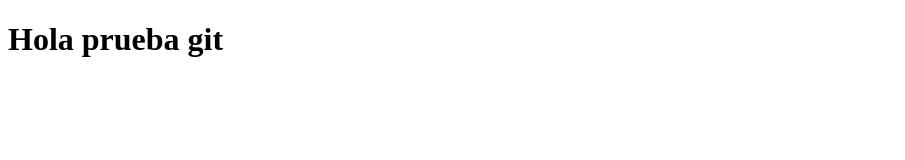
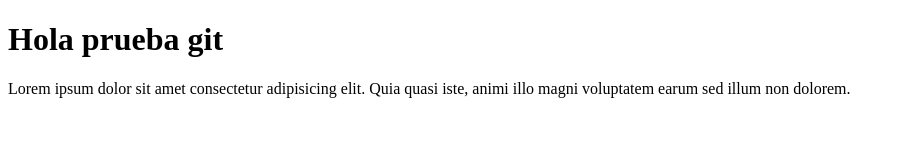
Before and after one commit to DavidSchoen02/primerrepositorio, a plain HTML site: page index.html in a window 1280 px wide. Shown: the whole page, without its empty margins (0-905 px from the left). Drawn offline with Linux system fonts and the light colour scheme.

Commit message:
cree un parrafo bien fachero

```diff
--- a/index.html
+++ b/index.html
@@ -8,5 +8,7 @@
 </head>
 <body>
     <h1>Hola prueba git </h1>
+    <p>Lorem ipsum dolor sit amet consectetur adipisicing elit. Quia quasi iste, animi illo magni voluptatem earum sed illum non dolorem.</p>
+
 </body>
 </html>
```
